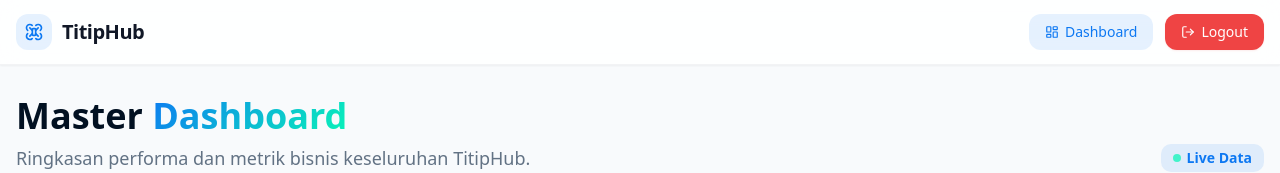
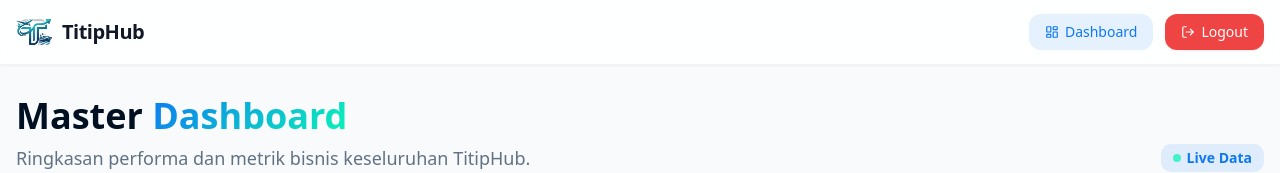
Before and after one commit to dipndeep/titiphub_app, a React (Vite) app in the folder frontend/: page /owner in a window 1280 px wide. Shown: the top 173 px of the page. Built offline with nearby package versions, Linux system fonts and the light colour scheme.

Commit message:
Add Logo

```diff
--- a/frontend/index.html
+++ b/frontend/index.html
@@ -3,7 +3,7 @@
 
 <head>
   <meta charset="UTF-8" />
-  <link rel="icon" type="image/png" href="/titiphub-icon-white.png" />
+  <link rel="icon" type="image/png" href="/titiphub-icon-white-2.png" />
   <meta name="viewport" content="width=device-width, initial-scale=1.0" />
   <meta name="description"
     content="TitipHub — Platform jasa titip lokal terpercaya. Nitip barang jadi lebih mudah, cepat, dan transparan." />
--- a/frontend/src/components/layout/Navbar.jsx
+++ b/frontend/src/components/layout/Navbar.jsx
@@ -1,6 +1,6 @@
 import React, { useState, useEffect } from "react"
 import { Link, useLocation, useNavigate } from "react-router-dom"
-import { Package, Menu, X, Drone, LogIn, UserPlus, LayoutDashboard, Truck, LogOut, AlertTriangle } from "lucide-react"
+import { Package, Menu, X, LogIn, UserPlus, LayoutDashboard, Truck, LogOut, AlertTriangle } from "lucide-react"
 import { Button } from "@/components/ui/button"
 
 export default function Navbar() {
@@ -71,9 +71,7 @@ export default function Navbar() {
       <div className="container mx-auto px-4 h-16 flex items-center justify-between">
         {/* Logo */}
         <Link to="/" className={`flex items-center gap-2.5 font-bold text-xl tracking-tight transition-colors duration-300 ${isLight ? "text-gray-900" : "text-white"}`}>
-          <div className={`w-9 h-9 rounded-xl flex items-center justify-center transition-colors duration-300 ${isLight ? "bg-primary/10" : "bg-accent/20"}`}>
-            <Drone className={`h-5 w-5 transition-colors duration-300 ${isLight ? "text-primary" : "text-accent"}`} />
-          </div>
+          <img src="/titiphub-icon.png" alt="TitipHub Logo" className="w-9 h-9 object-contain" />
           <span>TitipHub</span>
         </Link>
 
--- a/frontend/src/pages/LandingPage.jsx
+++ b/frontend/src/pages/LandingPage.jsx
@@ -106,7 +106,7 @@ export default function LandingPage() {
 
               {/* Center Core Element */}
               <div className="relative z-10 w-24 h-24 glass rounded-full flex items-center justify-center border-4 border-white/20 shadow-2xl animate-float">
-                <Store className="w-10 h-10 text-primary drop-shadow-lg" />
+                <img src="/titiphub-icon.png" alt="TitipHub Logo" className="w-12 h-12 object-contain" />
               </div>
 
               {/* Floating Element 1: Udara Express (Top Right) */}
@@ -301,7 +301,7 @@ export default function LandingPage() {
           <div className="grid md:grid-cols-4 gap-10 mb-12">
             <div className="md:col-span-2">
               <div className="flex items-center gap-2 mb-4">
-                <Drone className="h-7 w-7 text-accent" />
+                <img src="/titiphub-icon.png" alt="TitipHub Logo" className="w-8 h-8 object-contain" />
                 <span className="font-bold text-2xl">TitipHub</span>
               </div>
               <p className="text-white/60 text-sm leading-relaxed max-w-sm">
@@ -331,7 +331,7 @@ export default function LandingPage() {
                 </a>
                 <a href="#" className="w-10 h-10 rounded-full bg-white/10 flex items-center justify-center hover:bg-accent hover:text-oxford-navy-900 transition-colors" title="TikTok">
                   <svg viewBox="0 0 448 512" fill="currentColor" className="w-5 h-5">
-                    <path d="M448,209.91a210.06,210.06,0,0,1-122.77-39.25V349.38A162.55,162.55,0,1,1,185,188.31V278.2a74.62,74.62,0,1,0,52.23,71.18V0l88,0a121.18,121.18,0,0,0,1.86,22.17h0A122.18,122.18,0,0,0,381,102.39a121.43,121.43,0,0,0,67,20.14Z"/>
+                    <path d="M448,209.91a210.06,210.06,0,0,1-122.77-39.25V349.38A162.55,162.55,0,1,1,185,188.31V278.2a74.62,74.62,0,1,0,52.23,71.18V0l88,0a121.18,121.18,0,0,0,1.86,22.17h0A122.18,122.18,0,0,0,381,102.39a121.43,121.43,0,0,0,67,20.14Z" />
                   </svg>
                 </a>
               </div>
```
Also changed, not shown: frontend/public/titiphub-icon-white-2.png (added).
